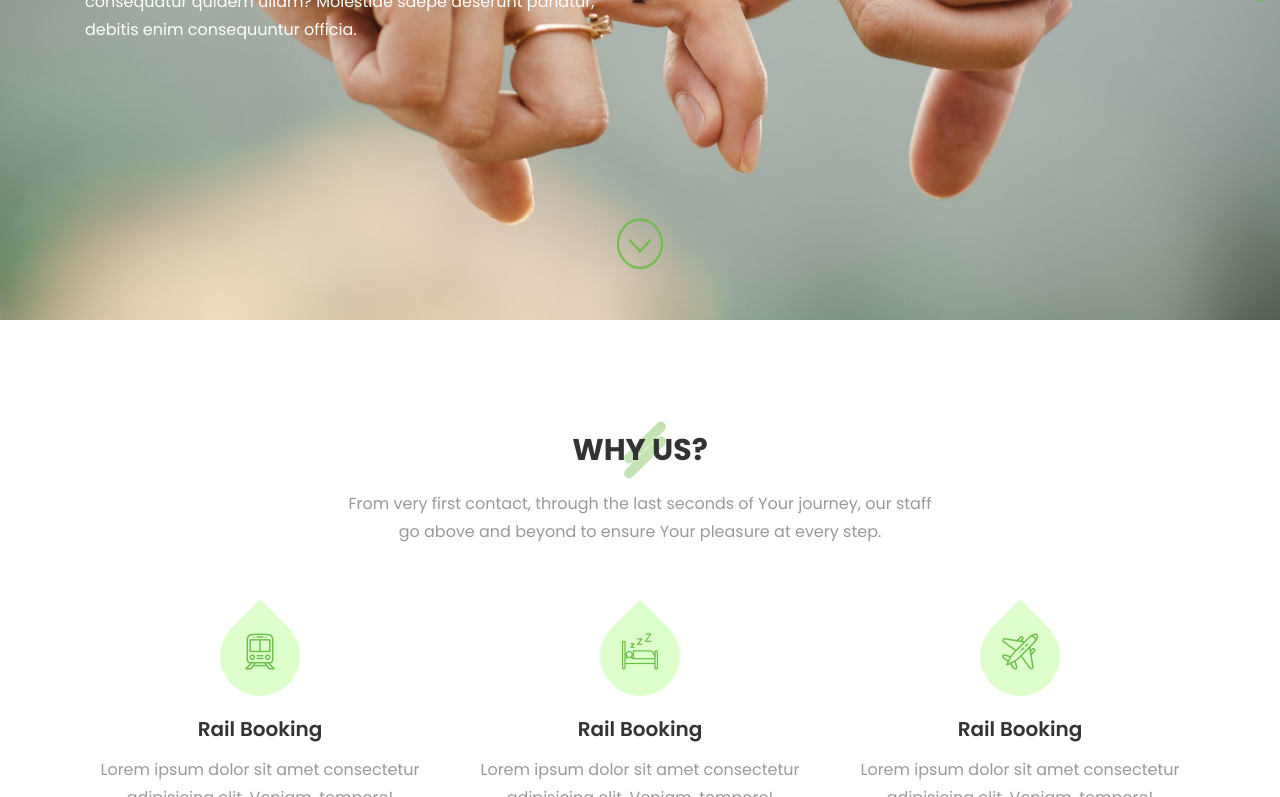
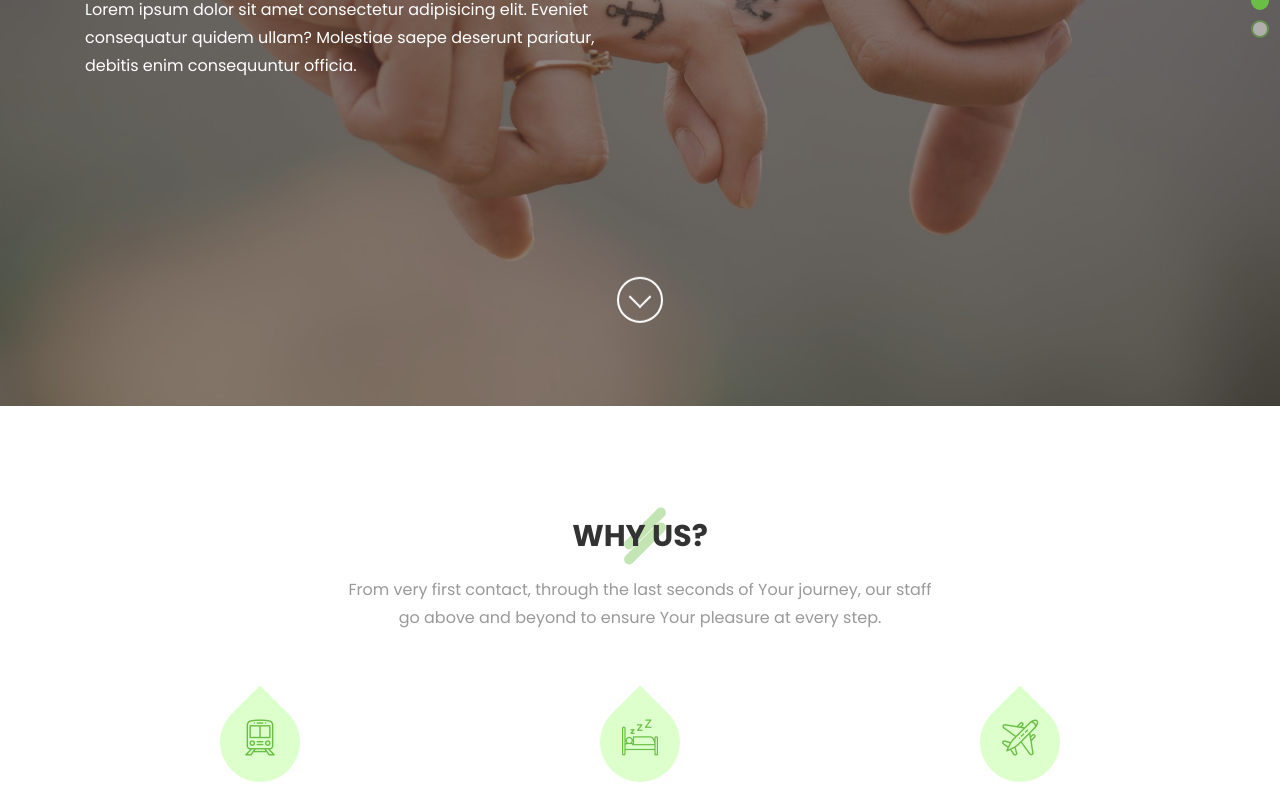
Before and after one commit to hariskaric/Travel-Explore, a plain HTML site: page index.html in a window 1280 px wide. Shown: the part 482-1279 px from the top of the page. Drawn offline with nearby package versions, Linux system fonts and the light colour scheme; a script that the page names is missing.

Commit message:
- Slider, Scroll Down Arrow.

```diff
--- a/scss/style.scss
+++ b/scss/style.scss
@@ -1,6 +1,5 @@
 /*
-! Author       	: Haris Karić
-! Template Name	: HTML, CSS, BOOTSTRAP, JAVASCRIPT, JQUERY
+! Author       	: HtHc
 ! Version      	: 1.0
 */
 
@@ -155,15 +154,15 @@ p {
 }
 #scroll-down-arrow {
   position: absolute;
-  bottom: 24px;
+  bottom: 83px;
   width: 46px;
   height: 46px;
   margin: 0 auto;
   left: 0;
   right: 0;
-  border: 2px solid $greenBackground;
+  border: 2px solid $whiteBackground;
   border-radius: 100%;
-  animation: bounce 2s infinite running;
+  animation: bounce 3.5s infinite running;
 }
 #scroll-down-arrow:hover {
   animation-play-state: paused;
@@ -177,16 +176,14 @@ p {
   right: 0;
   top: 10px;
   margin: 0 auto;
-  border-left: 2px solid $greenBackground;
-  border-bottom: 2px solid $greenBackground;
+  border-left: 2px solid $whiteBackground;
+  border-bottom: 2px solid $whiteBackground;
   transform: rotate(-45deg);
 }
 /***************************************  NAVIGATION ***************************************/
 .navbar {
   z-index: 1;
-  padding: 15px 0;
   background-color: $navigationBackground;
-  box-shadow: $navigationBoxShadow;
   .navbar-logo {
     padding: 4px 0;
     display: inline-block;
@@ -278,16 +275,22 @@ p {
   margin-bottom: 0.5rem;
   width: 17px;
 }
-/************* SECTION CAROUSEL / SLIDER ******************/
+/************* SECTION CAROUSEL  ******************/
 #banner {
-  width: 100%;
-  float: left;
-  height: auto;
   .carousel-item {
-    height: 700px;
+    height: 100vh;
     background-repeat: no-repeat;
     background-position: center;
     background-size: cover;
+    &::before {
+      content: "";
+      position: absolute;
+      left: 0;
+      right: 0;
+      top: 0;
+      bottom: 0;
+      background-color: #4133329c;
+    }
     .carousel-text {
       width: 100%;
       position: absolute;
```
Also changed, not shown: scss/style.css, 1 other file.
